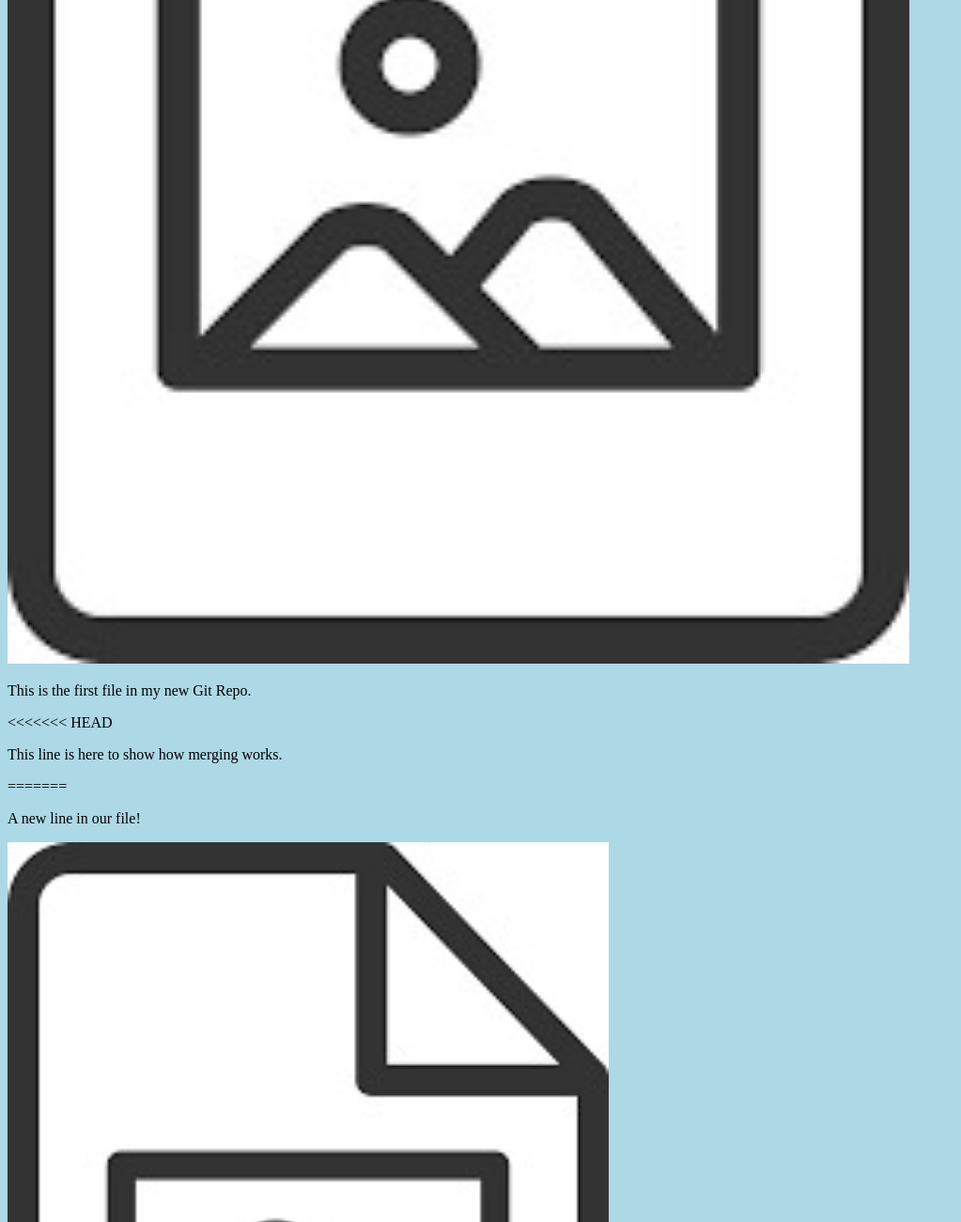
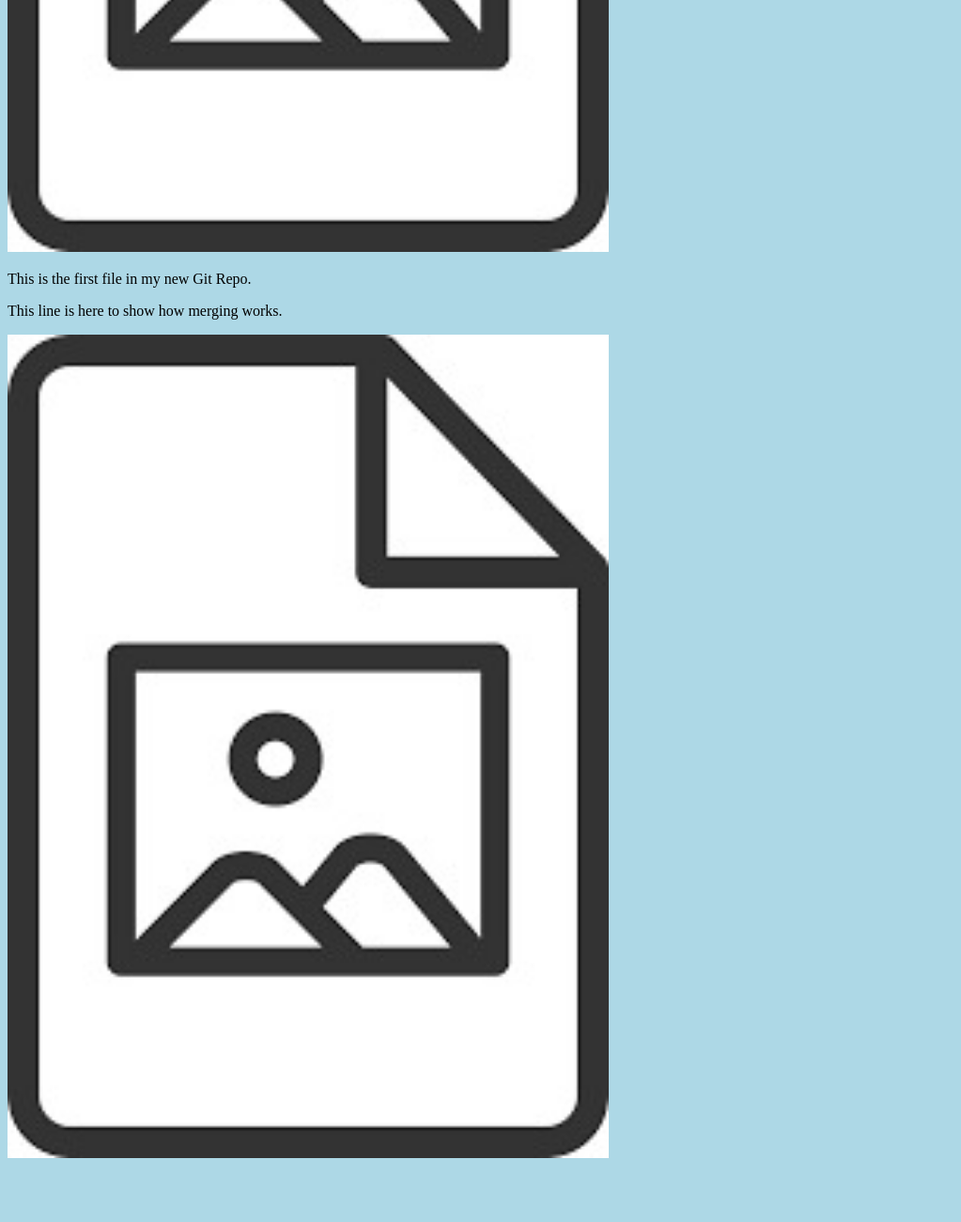
Before and after one commit to ChakerChourouk/first-, a plain HTML site: page index.html in a window 1280 px wide. Shown: the part 689-1989 px from the top of the page at 94% size, without its empty margins (0-1023 px from the left). After the commit the page ends 1933 px from the top, so only its background shows below. Drawn offline with Linux system fonts and the light colour scheme.

Commit message:
Updated index.html. Resized image

```diff
--- a/index.html
+++ b/index.html
@@ -1,5 +1,3 @@
-
-
 <!DOCTYPE html>
 <html>
 <head>
@@ -9,14 +7,10 @@
 <body>
 
 <h1>Hello world!</h1>
-<div><img src="img_hello_world.jpg" alt="Hello World from Space" style="width:100%;max-width:960px"></div>
+<div><img src="img_hello_world.jpg" alt="Hello World from Space" style="width:100%;max-width:640px"></div>
 <p>This is the first file in my new Git Repo.</p>
-<<<<<<< HEAD
 <p>This line is here to show how merging works.</p>
-=======
-<p>A new line in our file!</p>
 <div><img src="img_hello_git.jpg" alt="Hello Git" style="width:100%;max-width:640px"></div>
->>>>>>> hello-world-images
 
 </body>
 </html>
```
